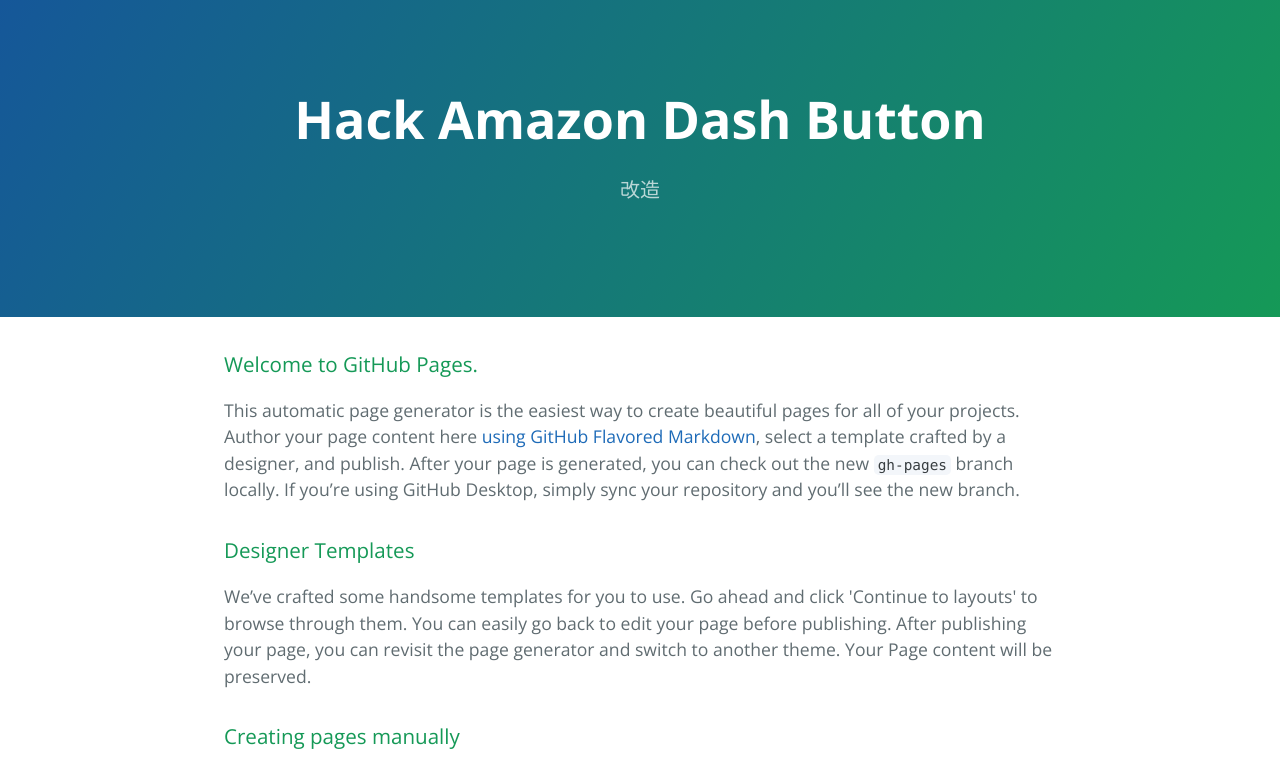
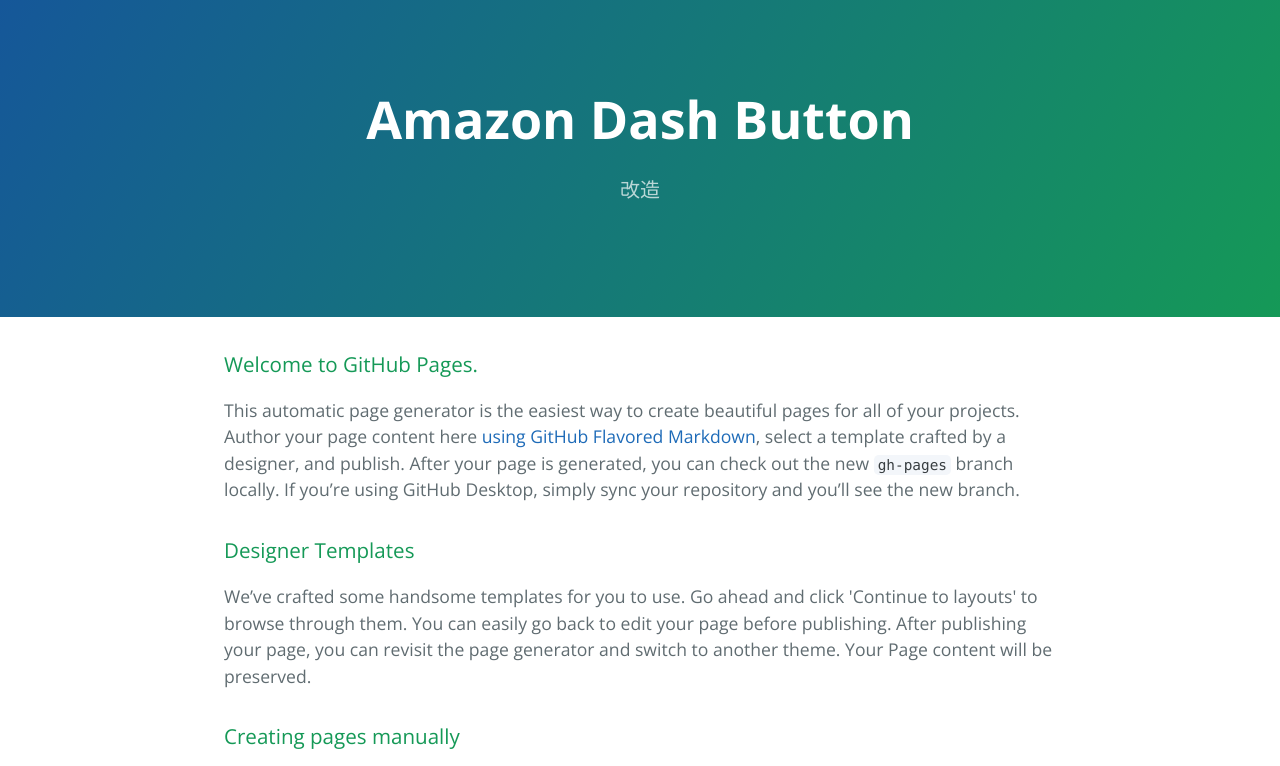
Before and after one commit to adashbutton/adashbutton.github.io, a plain HTML site: page index.html in a window 1280 px wide. Shown: the top 766 px of the page. Drawn offline with nearby package versions, Linux system fonts and the light colour scheme.

Commit message:
Update index.html

```diff
--- a/index.html
+++ b/index.html
@@ -11,7 +11,7 @@
   </head>
   <body>
     <section class="page-header">
-      <h1 class="project-name">Hack Amazon Dash Button</h1>
+      <h1 class="project-name">Amazon Dash Button</h1>
       <h2 class="project-tagline">改造</h2>
     </section>
 
```
